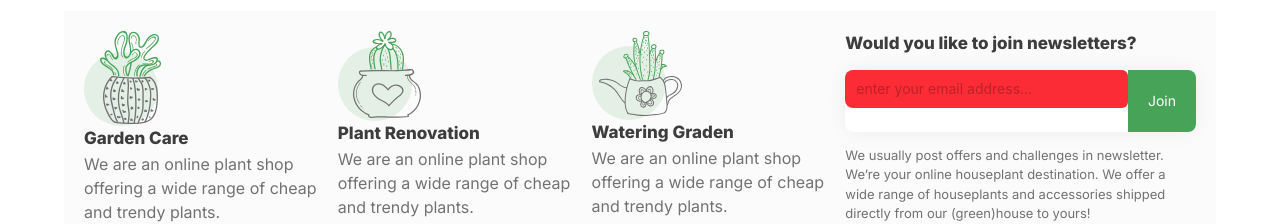
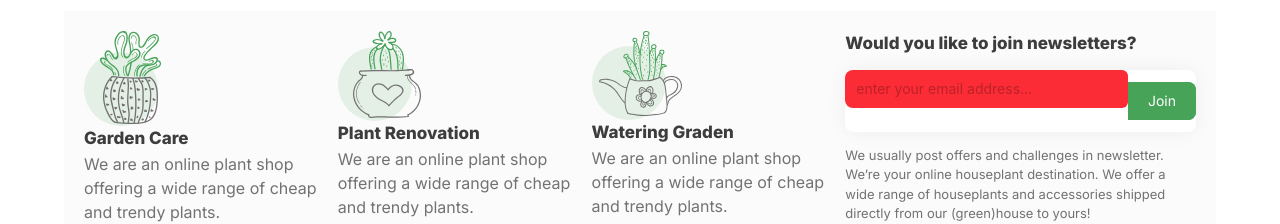
Before and after one commit to malikovshahriyor929/Greenshop, a React (Vite) app: page / in a window 1280 px wide. Shown: the part 2515-2739 px from the top of the page. Built offline with nearby package versions, Linux system fonts and the light colour scheme; no server answers.

Commit message:
working all things

```diff
--- a/src/components/footer/index.tsx
+++ b/src/components/footer/index.tsx
@@ -58,12 +58,12 @@ const Footer = () => {
           <p className="text-[#3d3d3d] text-[17px] font-bold rounded-l-none ">
             Would you like to join newsletters?
           </p>
-          <Form onFinish={join} className="flex *:!w-full   ">
-            <div className="!flex  w-full bg-white rounded-lg shadow-[0_0_20px_0_rgba(0,0,0,0.06)] ">
+          <Form onFinish={join} className="flex   ">
+            <div className="!flex items-center   w-full bg-white rounded-lg shadow-[0_0_20px_0_rgba(0,0,0,0.06)] ">
               <Form.Item className="w-full" name="email">
                 <Input
                   className=" !bg-red-500 !py-2 !outline-none !
-                  my-auto  !border-none !rounded-l-lg"
+                  my-auto h-fit !border-none !rounded-l-lg"
                   placeholder="enter your email address..."
                 />
               </Form.Item>
@@ -71,7 +71,7 @@ const Footer = () => {
                 <Button
                   x={20}
                   // y={8}
-                  styles="!rounded-r-lg rounded-l-none !py-1 cursor-pointer  max-[530px]:!p-[8px_10px]  "
+                  styles="!rounded-r-lg rounded-l-none !py-2 cursor-pointer  max-[530px]:!p-[8px_10px]  "
                 >
                   Join
                 </Button>
--- a/src/components/posts/index.tsx
+++ b/src/components/posts/index.tsx
@@ -41,7 +41,7 @@ const Posts = () => {
       {posts.map((value) => (
         <div key={value.id} className="flex  flex-col hover:scale-105 hover:shadow-lg duration-300 rounded-lg ">
           <img src={value.img} className="rounded-t-lg" alt="" />
-          <div className="flex flex-col justify-between h-full gap-1 p-3 bg-[#fbfbfb]  ">
+          <div className="flex flex-col justify-between h-full gap-1 p-3 bg-[#fbfbfb] rounded-b-lg  ">
             <p className="text-[14px] max-[1165px]:text-[12px] text-[#46a358] font-medium ">
               {value.text_small}
             </p>
```
